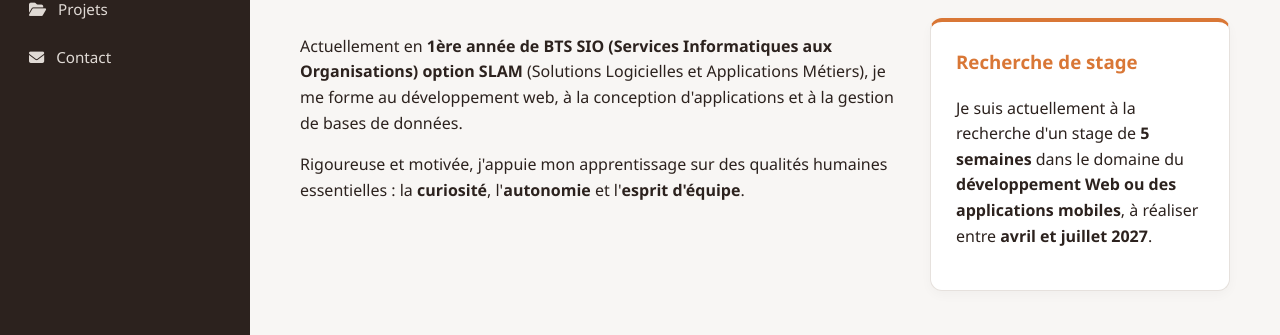
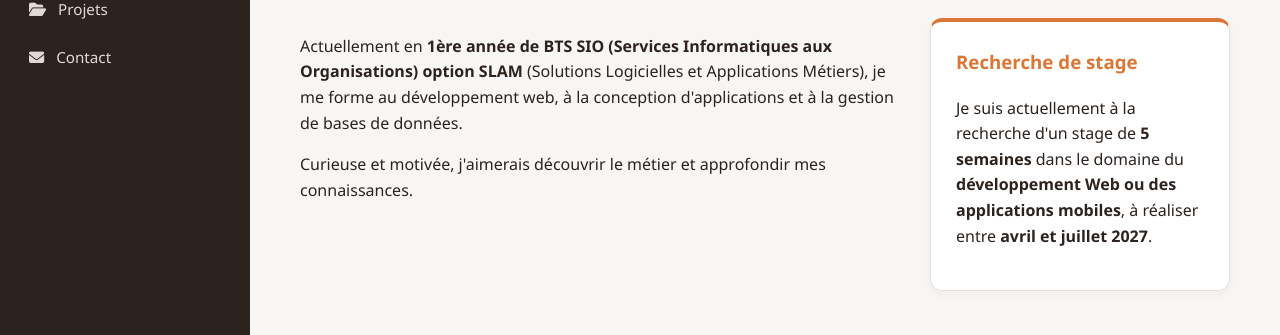
Before and after one commit to c-e-dambrine/Portfolio, a plain HTML site: page index.html in a window 1280 px wide. Shown: the part 465-800 px from the top of the page. Drawn offline with nearby package versions, Linux system fonts and the light colour scheme.

Commit message:
Modifications

```diff
--- a/index.html
+++ b/index.html
@@ -346,7 +346,7 @@
 
     <nav class="sidebar">
         <div class="profile-pic-container">
-            <!-- Place ta photo dans le même dossier sous le nom photo.png -->
+
             <img src="photo.png" alt="Caïthleen DAMBRINE">
         </div>
         <h2>Caïthleen DAMBRINE</h2>
@@ -383,7 +383,7 @@
             <div class="profil-grid">
                 <div>
                     <p>Actuellement en <strong>1ère année de BTS SIO (Services Informatiques aux Organisations) option SLAM</strong> (Solutions Logicielles et Applications Métiers), je me forme au développement web, à la conception d'applications et à la gestion de bases de données.</p>
-                    <p>Rigoureuse et motivée, j'appuie mon apprentissage sur des qualités humaines essentielles : la <strong>curiosité</strong>, l'<strong>autonomie</strong> et l'<strong>esprit d'équipe</strong>.</p>
+                    <p>Curieuse et motivée, j'aimerais découvrir le métier et approfondir mes connaissances.</p>
                 </div>
                 <div class="stage-box">
                     <h3>Recherche de stage</h3>
@@ -560,7 +560,7 @@
                 <h2>Projets professionnels</h2>
                 <div class="projects-grid">
 
-            <!-- Carte Projet 1 -->
+            <!-- Carte Projet 3 -->
             <div class="project-card">
                 <div class="project-image">
 
```
